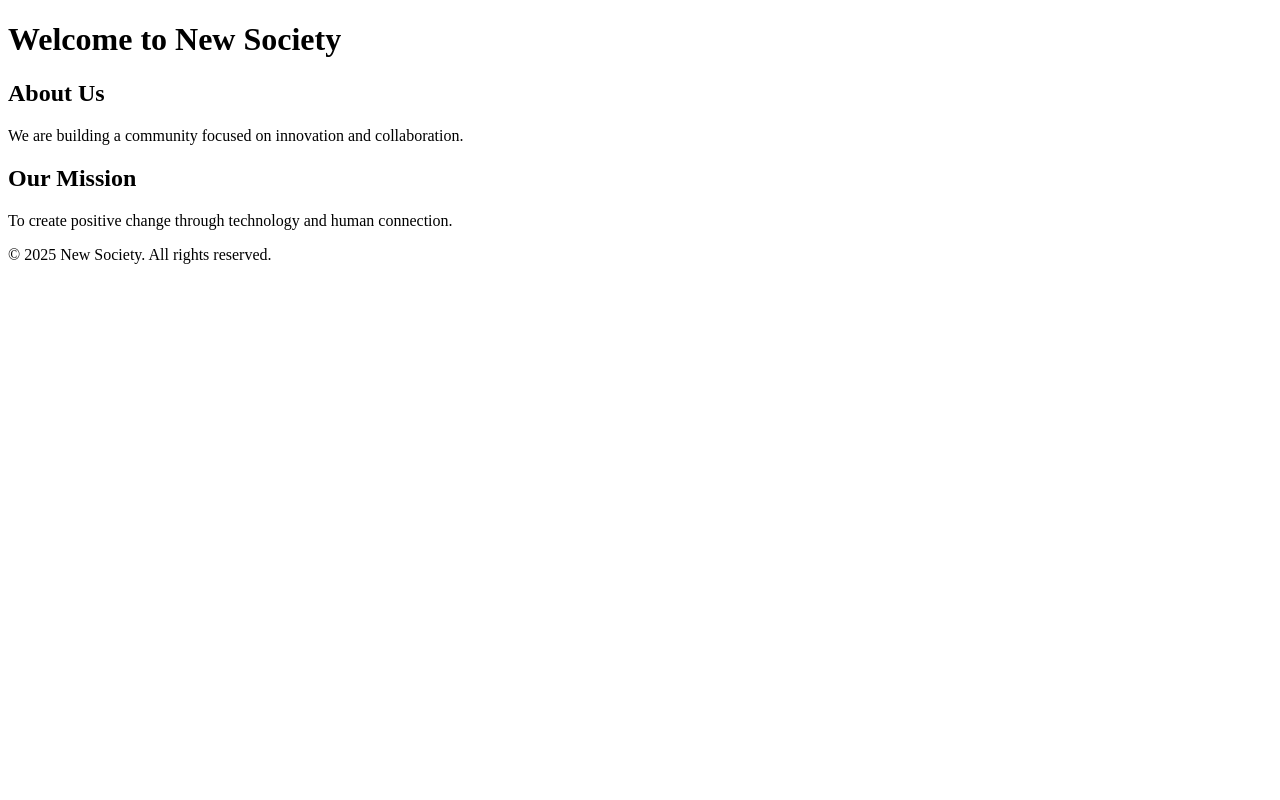
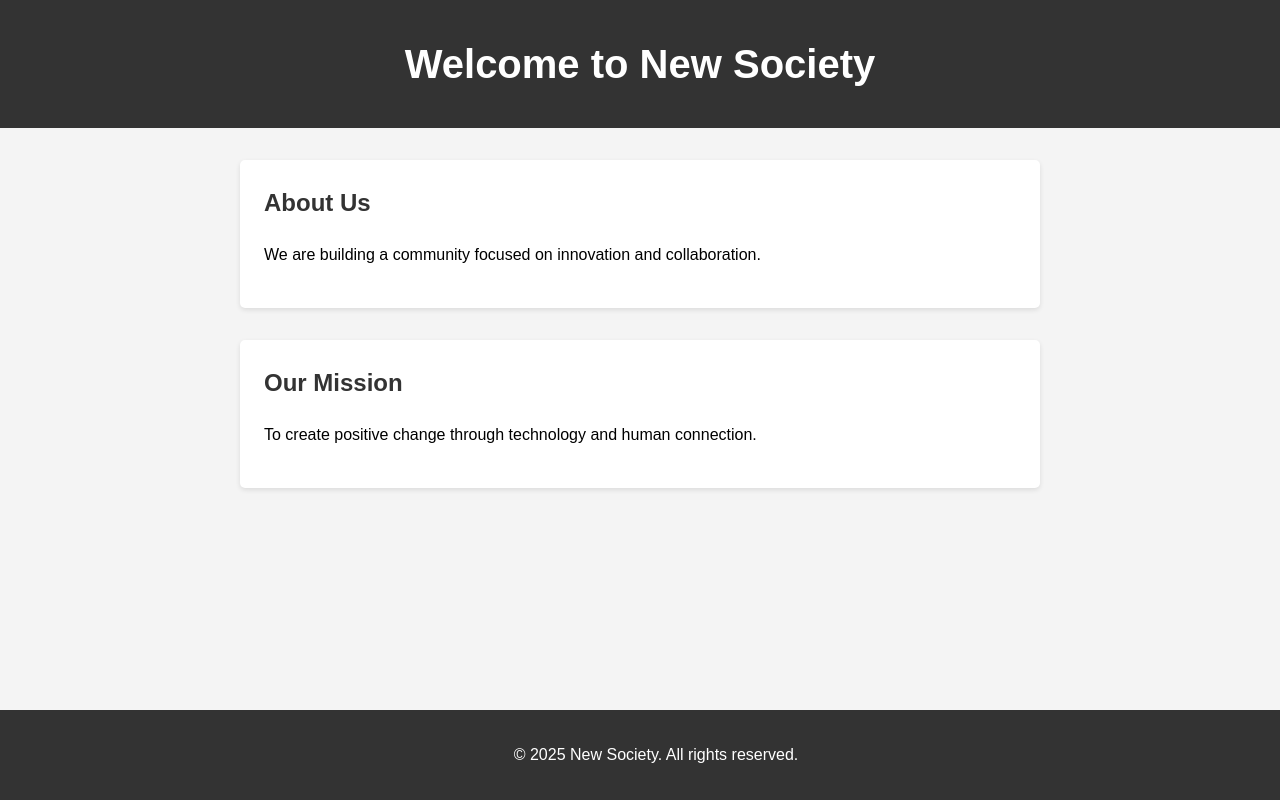
Before and after one commit to theodorefloof/new-society-test, a plain HTML site: page index.html in a window 1280 px wide. Drawn offline with Linux system fonts and the light colour scheme.

Commit message:
Add CSS styling and update HTML

```diff
--- a/index.html
+++ b/index.html
@@ -4,6 +4,7 @@
     <meta charset="UTF-8">
     <meta name="viewport" content="width=device-width, initial-scale=1.0">
     <title>New Society</title>
+    <link rel="stylesheet" href="styles.css">
 </head>
 <body>
     <header>
--- /dev/null
+++ b/styles.css
@@ -0,0 +1,48 @@
+body {
+    font-family: 'Arial', sans-serif;
+    line-height: 1.6;
+    margin: 0;
+    padding: 0;
+    background-color: #f4f4f4;
+}
+
+header {
+    background-color: #333;
+    color: white;
+    text-align: center;
+    padding: 2rem;
+}
+
+main {
+    max-width: 800px;
+    margin: 2rem auto;
+    padding: 0 1rem;
+}
+
+section {
+    background-color: white;
+    padding: 1.5rem;
+    margin-bottom: 2rem;
+    border-radius: 5px;
+    box-shadow: 0 2px 5px rgba(0,0,0,0.1);
+}
+
+h1 {
+    margin: 0;
+    font-size: 2.5rem;
+}
+
+h2 {
+    color: #333;
+    margin-top: 0;
+}
+
+footer {
+    text-align: center;
+    padding: 1rem;
+    background-color: #333;
+    color: white;
+    position: fixed;
+    bottom: 0;
+    width: 100%;
+}
```
